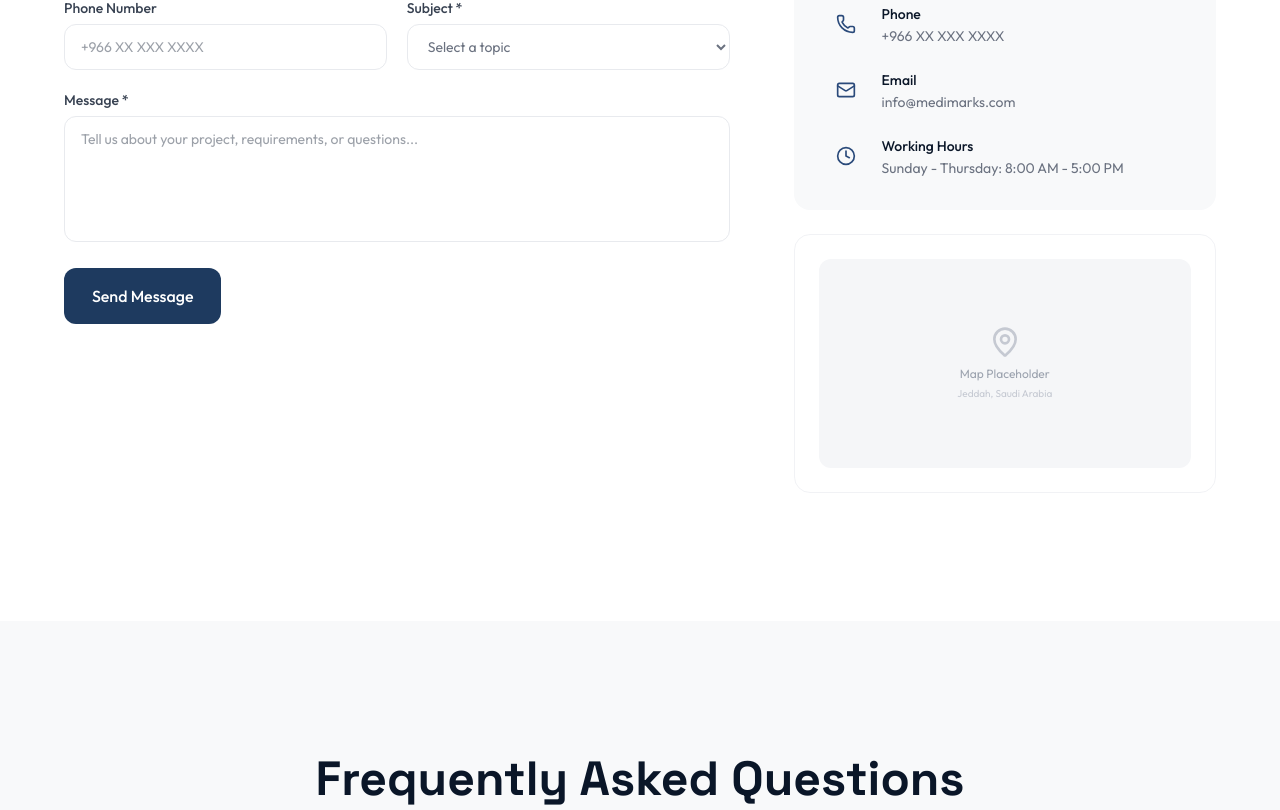
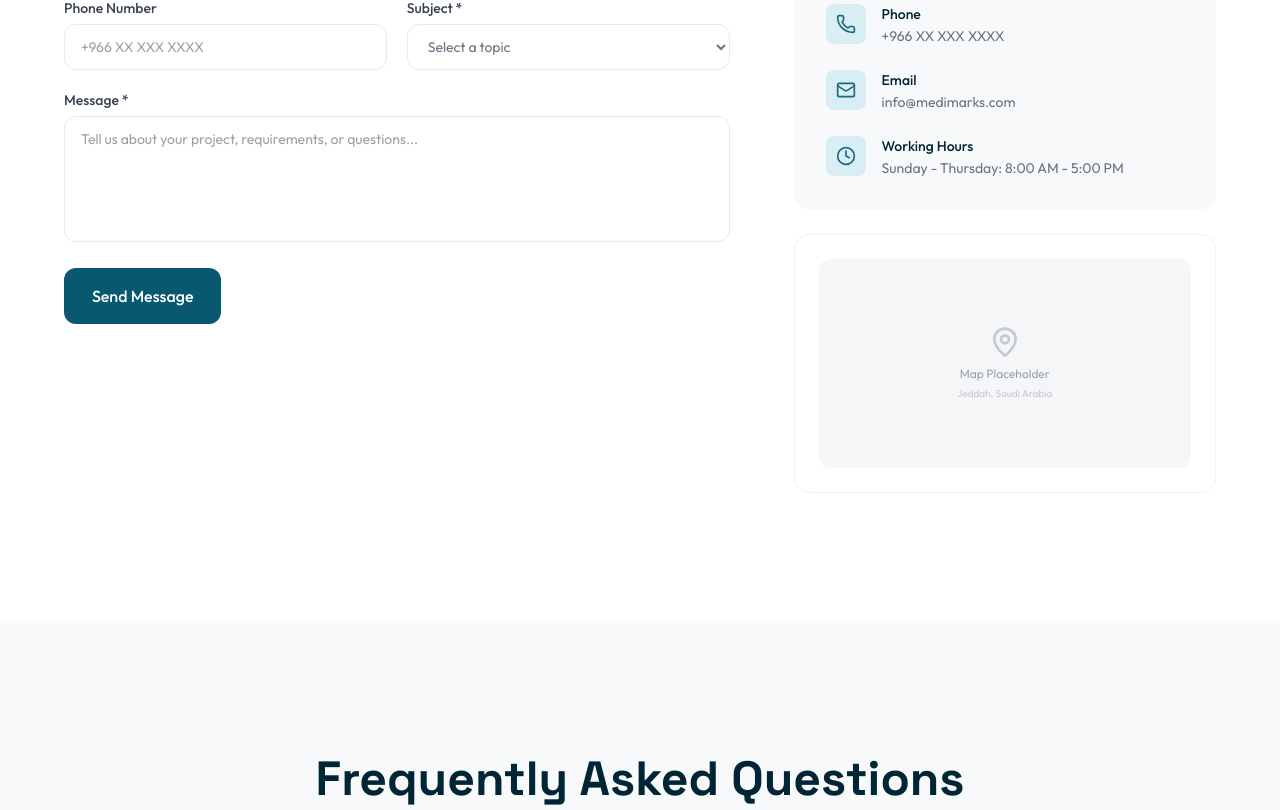
Before and after one commit to yara-hue/medimarks, a Next.js app: page /medimarks/contact in a window 1280 px wide. Shown: the part 650-1460 px from the top of the page. Built offline with nearby package versions, Linux system fonts and the light colour scheme.

Commit message:
Shift color palette to match logo teal (#085870)

```diff
--- a/src/app/globals.css
+++ b/src/app/globals.css
@@ -1,11 +1,16 @@
 @import "tailwindcss";
 
 @theme inline {
-  --color-navy-900: #0A1628;
-  --color-navy-800: #0F2040;
-  --color-navy-700: #162D4A;
-  --color-navy-600: #1E3A5F;
-  --color-navy-500: #2A4A7A;
+  --color-navy-900: #002635;
+  --color-navy-800: #003848;
+  --color-navy-700: #094a5e;
+  --color-navy-600: #085870;
+  --color-navy-500: #1a6a80;
+  --color-navy-400: #3a8aa0;
+  --color-navy-300: #5baabe;
+  --color-navy-200: #7cc4d4;
+  --color-navy-100: #b0dce8;
+  --color-navy-50:  #d8edf4;
   --color-silver: #A0AEC0;
   --color-silver-dark: #718096;
   --color-gray-50: #F8F9FA;
@@ -34,7 +39,7 @@ html {
 }
 
 ::selection {
-  background-color: #1E3A5F;
+  background-color: #085870;
   color: white;
 }
 
--- a/src/components/layout/Navbar.tsx
+++ b/src/components/layout/Navbar.tsx
@@ -93,7 +93,7 @@ export function Navbar() {
                             className={cn(
                               "block px-5 py-2.5 text-sm transition-colors",
                               pathname === child.href
-                                ? "text-navy-500 font-medium bg-navy-50 dark:text-blue-300 dark:bg-navy-700/50"
+                                ? "text-navy-500 font-medium bg-navy-50 dark:text-navy-300 dark:bg-navy-700/50"
                                 : "text-gray-600 hover:text-navy-500 hover:bg-gray-50 dark:text-gray-300 dark:hover:text-white dark:hover:bg-navy-700/50"
                             )}
                           >
@@ -162,7 +162,7 @@ export function Navbar() {
                             className={cn(
                               "block px-3 py-3.5 text-sm rounded-lg transition-colors",
                               pathname === child.href
-                                ? "text-navy-500 font-medium bg-navy-50 dark:text-blue-300 dark:bg-navy-700/50"
+                                ? "text-navy-500 font-medium bg-navy-50 dark:text-navy-300 dark:bg-navy-700/50"
                                 : "text-gray-500 hover:text-navy-500 hover:bg-gray-50 dark:text-gray-400 dark:hover:text-white dark:hover:bg-navy-700/50"
                             )}
                           >
@@ -181,7 +181,7 @@ export function Navbar() {
                   className={cn(
                     "block px-3 py-3.5 text-sm font-medium rounded-lg transition-colors",
                     pathname === item.href
-                      ? "text-navy-500 bg-navy-50 dark:text-blue-300 dark:bg-navy-700/50"
+                      ? "text-navy-500 bg-navy-50 dark:text-navy-300 dark:bg-navy-700/50"
                       : "text-gray-600 hover:text-navy-500 hover:bg-gray-50 dark:text-gray-300 dark:hover:text-white dark:hover:bg-navy-700/50"
                   )}
                 >
--- a/src/components/sections/contact/FormSection.tsx
+++ b/src/components/sections/contact/FormSection.tsx
@@ -67,7 +67,7 @@ export function ContactFormSection() {
             <div className="bg-gray-50 dark:bg-navy-900/50 rounded-2xl p-8 space-y-6">
               <div className="flex items-start gap-4">
                 <div className="w-10 h-10 rounded-lg bg-navy-50 dark:bg-navy-800/50 flex items-center justify-center shrink-0">
-                  <MapPin className="w-5 h-5 text-navy-500 dark:text-blue-300" />
+                  <MapPin className="w-5 h-5 text-navy-500 dark:text-navy-300" />
                 </div>
                 <div>
                   <h4 className="font-medium text-navy-900 dark:text-white text-sm">Location</h4>
@@ -76,7 +76,7 @@ export function ContactFormSection() {
               </div>
               <div className="flex items-start gap-4">
                 <div className="w-10 h-10 rounded-lg bg-navy-50 dark:bg-navy-800/50 flex items-center justify-center shrink-0">
-                  <Phone className="w-5 h-5 text-navy-500 dark:text-blue-300" />
+                  <Phone className="w-5 h-5 text-navy-500 dark:text-navy-300" />
                 </div>
                 <div>
                   <h4 className="font-medium text-navy-900 dark:text-white text-sm">Phone</h4>
@@ -85,7 +85,7 @@ export function ContactFormSection() {
               </div>
               <div className="flex items-start gap-4">
                 <div className="w-10 h-10 rounded-lg bg-navy-50 dark:bg-navy-800/50 flex items-center justify-center shrink-0">
-                  <Mail className="w-5 h-5 text-navy-500 dark:text-blue-300" />
+                  <Mail className="w-5 h-5 text-navy-500 dark:text-navy-300" />
                 </div>
                 <div>
                   <h4 className="font-medium text-navy-900 dark:text-white text-sm">Email</h4>
@@ -94,7 +94,7 @@ export function ContactFormSection() {
               </div>
               <div className="flex items-start gap-4">
                 <div className="w-10 h-10 rounded-lg bg-navy-50 dark:bg-navy-800/50 flex items-center justify-center shrink-0">
-                  <Clock className="w-5 h-5 text-navy-500 dark:text-blue-300" />
+                  <Clock className="w-5 h-5 text-navy-500 dark:text-navy-300" />
                 </div>
                 <div>
                   <h4 className="font-medium text-navy-900 dark:text-white text-sm">Working Hours</h4>
--- a/src/components/sections/home/Approach.tsx
+++ b/src/components/sections/home/Approach.tsx
@@ -50,7 +50,7 @@ export function Approach() {
                 className="text-center"
               >
                 <div className="w-14 h-14 mx-auto rounded-2xl bg-navy-50 dark:bg-navy-800/50 flex items-center justify-center mb-5">
-                  <Icon className="w-7 h-7 text-navy-500 dark:text-blue-300" />
+                  <Icon className="w-7 h-7 text-navy-500 dark:text-navy-300" />
                 </div>
                 <h3 className="font-heading font-semibold text-lg text-navy-900 dark:text-white mb-2">
                   {item.title}
--- a/src/components/sections/home/Capabilities.tsx
+++ b/src/components/sections/home/Capabilities.tsx
@@ -36,7 +36,7 @@ export function Capabilities() {
               >
                 <div className="group relative bg-white dark:bg-navy-900 rounded-xl border border-gray-200/60 dark:border-navy-700 p-8 h-full transition-all duration-300 hover:-translate-y-1 hover:shadow-lg hover:shadow-gray-200/50 dark:hover:shadow-black/30">
                   <div className="w-12 h-12 rounded-lg bg-navy-50 dark:bg-navy-800/50 flex items-center justify-center mb-5 group-hover:bg-navy-100 dark:group-hover:bg-navy-800 transition-colors">
-                    <Icon className="w-6 h-6 text-navy-500 dark:text-blue-300" />
+                    <Icon className="w-6 h-6 text-navy-500 dark:text-navy-300" />
                   </div>
                   <h3 className="font-heading font-semibold text-xl text-navy-900 dark:text-white mb-3">
                     {division.title}
--- a/src/components/sections/home/FutureVision.tsx
+++ b/src/components/sections/home/FutureVision.tsx
@@ -31,7 +31,7 @@ export function FutureVision() {
           </span>
           <h2 className="mt-4 text-4xl md:text-5xl lg:text-6xl font-heading font-bold text-white leading-tight">
             Expanding
-            <span className="block text-transparent bg-clip-text bg-gradient-to-r from-blue-200 to-blue-400">
+            <span className="block text-transparent bg-clip-text bg-gradient-to-r from-navy-200 to-navy-400">
               Possibilities
             </span>
           </h2>
--- a/src/components/sections/home/Hero.tsx
+++ b/src/components/sections/home/Hero.tsx
@@ -30,7 +30,7 @@ export function Hero() {
             className="text-4xl sm:text-5xl md:text-6xl lg:text-[4.5rem] font-heading font-bold text-white leading-snug md:leading-[1.05] tracking-tight"
           >
             Engineering Solutions for
-            <span className="block text-transparent bg-clip-text bg-gradient-to-r from-blue-200 to-blue-400">
+            <span className="block text-transparent bg-clip-text bg-gradient-to-r from-navy-200 to-navy-400">
               Healthcare, Infrastructure,
             </span>
             and Modern Spaces
--- a/src/components/sections/medical/Hero.tsx
+++ b/src/components/sections/medical/Hero.tsx
@@ -26,7 +26,7 @@ export function MedicalHero() {
           transition={{ duration: 0.6 }}
           className="max-w-3xl"
         >
-          <span className="text-blue-200 font-medium text-sm tracking-widest uppercase">Flagship Division</span>
+          <span className="text-navy-200 font-medium text-sm tracking-widest uppercase">Flagship Division</span>
           <h1 className="mt-4 text-4xl sm:text-5xl md:text-6xl lg:text-7xl font-heading font-bold text-white leading-tight">
             Medical Furniture
           </h1>
--- a/src/components/ui/Button.tsx
+++ b/src/components/ui/Button.tsx
@@ -33,8 +33,8 @@ export function Button({
     primary:
       "bg-navy-600 text-white hover:bg-navy-700 active:bg-navy-800 dark:bg-navy-500 dark:hover:bg-navy-400",
     secondary:
-      "border-2 border-navy-700 text-navy-700 bg-transparent hover:bg-navy-700 hover:text-white dark:border-blue-300 dark:text-blue-300 dark:hover:bg-blue-300 dark:hover:text-navy-900",
-    ghost: "text-navy-700 hover:bg-navy-500/10 dark:text-blue-300 dark:hover:bg-blue-300/15",
+      "border-2 border-navy-700 text-navy-700 bg-transparent hover:bg-navy-700 hover:text-white dark:border-navy-300 dark:text-navy-300 dark:hover:bg-navy-300 dark:hover:text-navy-900",
+    ghost: "text-navy-700 hover:bg-navy-500/10 dark:text-navy-300 dark:hover:bg-navy-300/15",
   };
 
   const classes = cn(baseStyles, sizeStyles[size], variantStyles[variant], className);
```
Also changed, not shown: src/components/sections/home/ContactSection.tsx (+4 -4 lines).
